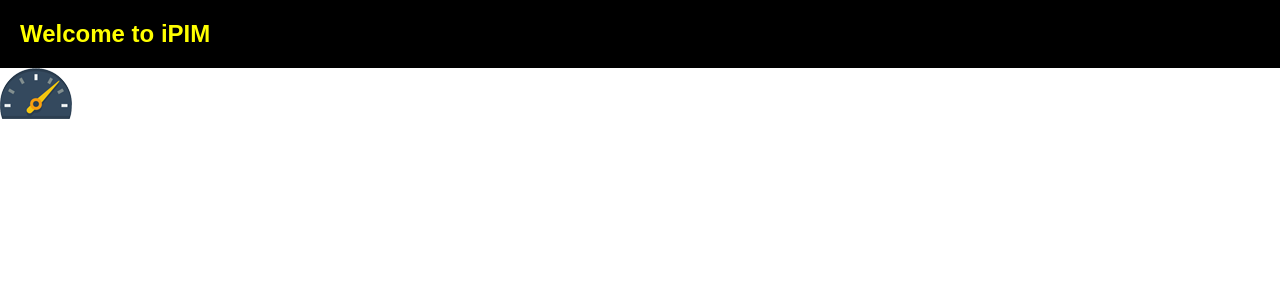
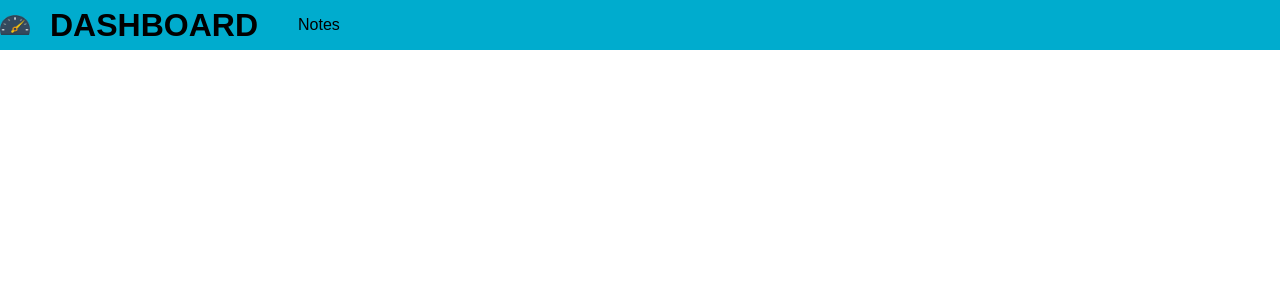
Before and after one commit to mayhelenrs/it2810-webutvikling-h17-prosjekt-3-group-50, a React (Create React App) app: page / in a window 1280 px wide. Shown: the top 300 px of the page. Built offline with nearby package versions, Linux system fonts and the light colour scheme.

Commit message:
don't really remember what i have done here, probably just made minor changes to test the frontpage and header

```diff
--- a/src/assets/styles/Component.css
+++ b/src/assets/styles/Component.css
@@ -11,6 +11,40 @@
     box-shadow: 10px 10px 68px -7px rgba(0,0,0,0.75);
 }
 
+
+.Navbar {
+    background-color: #00ACCE;
+    width:100%;
+    display: flex;
+    height:50px;
+    vertical-align: center;
+    align-items: center;
+}
+
+.Navbar a {
+    display: block;
+    flex-grow: 0;
+    margin-right: 10px;
+    text-decoration: none;
+    color: black;
+}
+.Navbar a img {
+    width: 20px;
+    height: 20px;
+}
+.Navbar > img {
+    width: 30px;
+    height: 20px;
+    margin-right: 20px;
+}
+.Navbar > ul {
+    list-style: none;
+}
+
+.Navbar > h1 {
+    margin: 0;
+    vertical-align: bottom;
+}
 .Note > input {
     color: #EDEDED;
     background-color: #ac9fd4;
--- a/src/index.js
+++ b/src/index.js
@@ -4,5 +4,6 @@ import './assets/styles/index.css';
 import {App} from './views';
 import registerServiceWorker from './service/registerServiceWorker';
 
+
 ReactDOM.render(<App />, document.getElementById('root'));
 registerServiceWorker();
--- a/src/views/App.jsx
+++ b/src/views/App.jsx
@@ -5,7 +5,7 @@ import {Frontpage} from "./frontpage";
 export class App extends React.Component {
   render() {
     return (
-          <Frontpage />
+          <Frontpage/>
 
     );
   }
--- a/src/views/frontpage.jsx
+++ b/src/views/frontpage.jsx
@@ -6,12 +6,10 @@ import {Header} from '../components/Header.jsx'
 export class Frontpage extends React.Component {
     render() {
         return (
-            <div className="Frontpage">
-                <h2 className="HeaderText">Welcome to iPIM</h2>
+            <Header navbarLocation="DASHBOARD"
+                    navbarLinks={<li><a href={"#"}>Notes</a></li>}
 
-                <Header/>
-
-            </div>
+            />
         );
     }
 }
```
